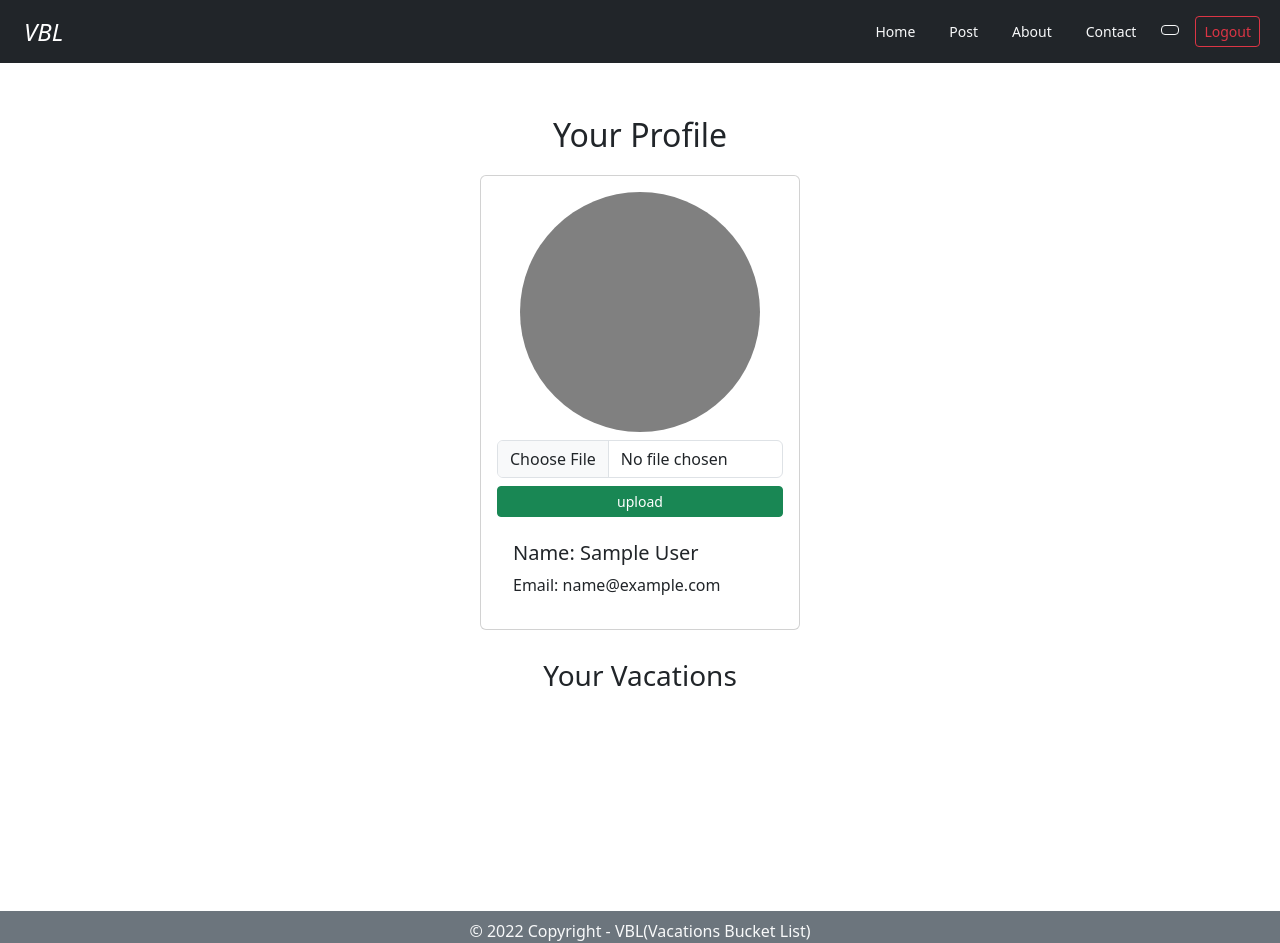
After one commit to Edu58/vacation-bucket-list, a Flask app: page /profile/1 in a window 1280 px wide. The commit adds this page. Run offline with Flask 2, Linux system fonts and the light colour scheme; the visitor is signed in with stand-in values (Sample User, id 1); data comes from the database, SQL or seed files in the repository; data that the repository does not hold is empty; some libraries are stand-ins or nearby versions.

Commit message:
feat: adds profile route and upload profile pic logic

```diff
--- a/app/main/views.py
+++ b/app/main/views.py
@@ -1,13 +1,13 @@
 from . import main
 from app import photos, db, mail
 from flask_login import login_required, current_user
-from flask import render_template, request, redirect, url_for, flash
+from flask import render_template, request, redirect, url_for, flash, abort
 from .forms import NewDestination
 from app.models import Vacations
 from werkzeug.utils import secure_filename
 from sqlalchemy import desc
 from flask_mail import Message
-from app.models import Comments
+from app.models import Comments, Users
 from .forms import ContactForm, CommentForm
 
 
@@ -105,3 +105,40 @@ def delete_vacation(vacation_id):
         pass
 
     return redirect(url_for('main.vacations_list'))
+
+
+@main.route('/profile/<first_name>', methods=["GET", "POST"])
+@login_required
+def profile(first_name):
+    return render_template('profile.html', user=current_user)
+
+
+@main.route('/user/<user_id>/upload-profile-picture', methods=['POST'])
+@login_required
+def upload_profile_pic(user_id):
+    user = Users.query.filter_by(user_id=user_id).first()
+
+    if 'photo' in request.files:
+        filename = photos.save(request.files['photo'])
+        path = f'photos/{filename}'
+        user.profile_path = path
+        db.session.commit()
+
+    return redirect(url_for('main.profile', first_name=current_user.first_name))
+
+
+@main.route('/user/update-profile-picture/<user_id>', methods=['POST'])
+@login_required
+def update_profile_pic(user_id):
+    user = Users.query.filter_by(user_id=user_id).first()
+
+    if user is None:
+        abort(404)
+
+    if 'photo' in request.files:
+        filename = photos.save(request.files['photo'])
+        path = f'photos/{filename}'
+        user.profile_path = path
+        db.session.commit()
+
+    return redirect(url_for('main.profile', first_name=current_user.first_name))
--- /dev/null
+++ b/app/static/css/vacation-detail.css
@@ -0,0 +1,3 @@
+.list {
+    background: linear-gradient(rgba(228, 228, 228, 0.5), rgba(241, 241, 241, 0.5));
+}
--- /dev/null
+++ b/app/static/css/vacation-list.css
@@ -0,0 +1,3 @@
+.list {
+    background: linear-gradient(rgba(163, 163, 163, 0.5), rgba(241, 241, 241, 0.5));
+}
--- a/app/templates/navbar.html
+++ b/app/templates/navbar.html
@@ -1,3 +1,5 @@
+{% from 'bootstrap5/utils.html' import render_icon %}
+
 <nav class="navbar navbar-expand-sm navbar-dark bg-dark">
     <div class="container-fluid d-flex justify-content-between">
         <div class="container-fluid d-flex justify-content-between">
@@ -32,6 +34,12 @@
                     </a>
                 </li>
                 <li class="nav-item">
+                    <a class="nav-link active" aria-current="page"
+                       href="{{ url_for('main.profile', first_name=current_user.first_name) }}">
+                        <button class="btn btn-sm btn btn-outline-light">{{ render_icon('person-check') }}</button>
+                    </a>
+                </li>
+                <li class="nav-item">
                     <a class="nav-link active" aria-current="page" href="{{ url_for('auth.logout') }}">
                         <button class="btn btn btn-sm btn-outline-danger">Logout</button>
                     </a>
--- /dev/null
+++ b/app/templates/profile.html
@@ -0,0 +1,51 @@
+{% extends 'base.html' %}
+
+{% block title %} Profile {% endblock %}
+
+{% block content %}
+<div class="container d-flex justify-content-center flex-column align-items-center mt-5">
+    <p class="text-center fs-2">Your Profile</p>
+    <div class="card p-3" style="max-width: 20rem; height: auto;">
+        {% if user.profile_path %}
+        <img src="{{url_for('static', filename=user.profile_path)}}" alt="{{ email }}"
+             class="card-img-top img-fluid img-thumbnail" style="width: auto; max-height: 20rem;">
+
+        <form action="{{url_for('main.update_profile_pic',user_id=user.user_id)}}" method="POST"
+              enctype="multipart/form-data" class="my-2">
+            <input type="file" name="photo" class="form-control" required>
+            <button type="submit" class="btn btn-sm btn-success mt-2 w-100 mx-auto">update photo</button>
+        </form>
+        {% else %}
+        <p style="width: 15rem; height: 15rem; margin: auto; border-radius: 50%; background-color: gray;"></p>
+
+        <form action="{{url_for('main.upload_profile_pic',user_id=current_user.user_id)}}" method="POST"
+              enctype="multipart/form-data" class="my-2">
+            <input type="file" name="photo" class="form-control" required>
+            <button type="submit" class="btn btn-sm btn-success mt-2 w-100 mx-auto">upload</button>
+        </form>
+        {% endif %}
+        <div class="card-body">
+            <h5 class="card-title">Name: {{ user.first_name | capitalize }} {{ user.last_name | capitalize}}</h5>
+            <p class="card-text">Email: {{ user.email }}</p>
+        </div>
+    </div>
+
+    <div class="mt-4">
+        <p class="fs-3">Your Vacations</p>
+    </div>
+</div>
+
+<div class="container">
+    <ol class="list-group list-group-numbered">
+        {% for vacation in user.vacations %}
+        <li class="list-group-item my-2">
+            {{ vacation.place }}
+            <div class="float-end">
+                <span class="badge bg-secondary text-warning">{{
+                            moment(vacation.posted_on).format('LL') }}</span>
+            </div>
+        </li>
+        {% endfor %}
+    </ol>
+</div>
+{% endblock content %}
```
Also changed, not shown: app/static/css/login.css (added, +23 -0 lines), app/static/css/signup.css (added, +23 -0 lines), app/static/images/aaron.jpg (added), app/static/images/sean.jpg (added), app/static/images/shifaaz.jpg (added), app/static/photos/Liverpool-celebrate.jpg (added), app/static/photos/photo1jpg.jpg (added), 3 other files.
